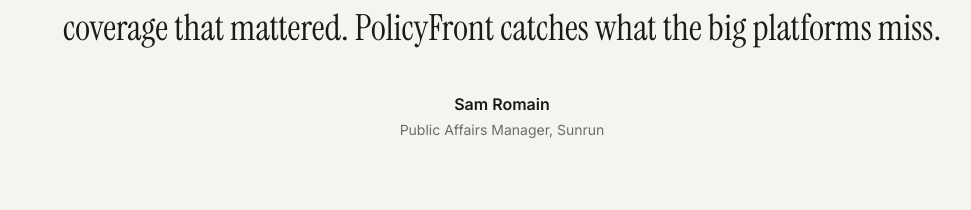
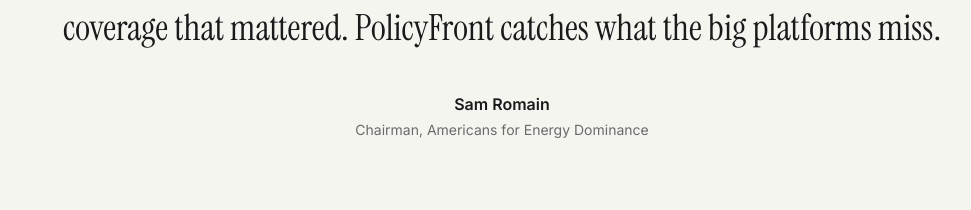
Before and after one commit to SamRomain93/policyfront, a Next.js app in the folder app/: page / in a window 1280 px wide. Shown: the part 2796-3006 px from the top of the page, without its empty margins (138-1109 px from the left). Built offline with nearby package versions, Linux system fonts and the light colour scheme.

Commit message:
Update testimonial: AED not Sunrun

```diff
--- a/app/app/page.tsx
+++ b/app/app/page.tsx
@@ -195,7 +195,7 @@
           </blockquote>
           <div>
             <div className="font-semibold text-base">Sam Romain</div>
-            <div className="text-sm text-muted mt-1">Public Affairs Manager, Sunrun</div>
+            <div className="text-sm text-muted mt-1">Chairman, Americans for Energy Dominance</div>
           </div>
         </div>
       </section>
```
